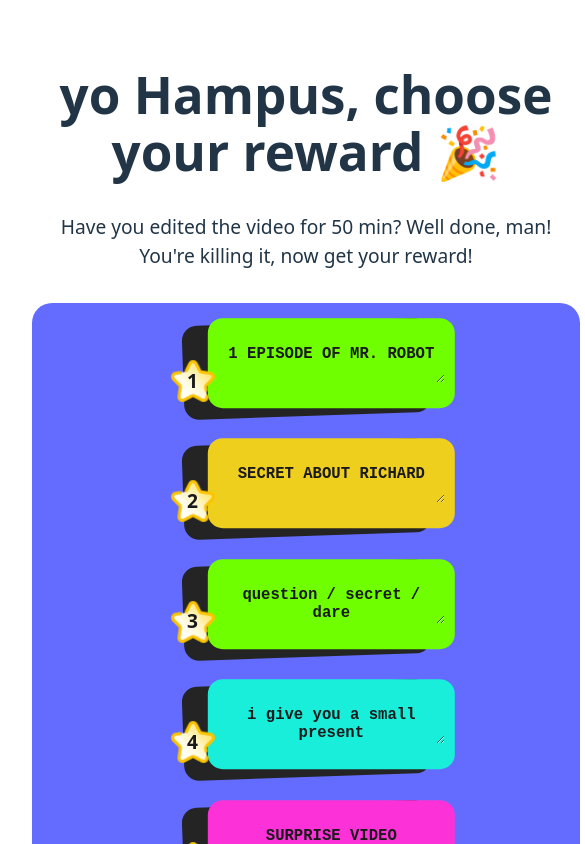
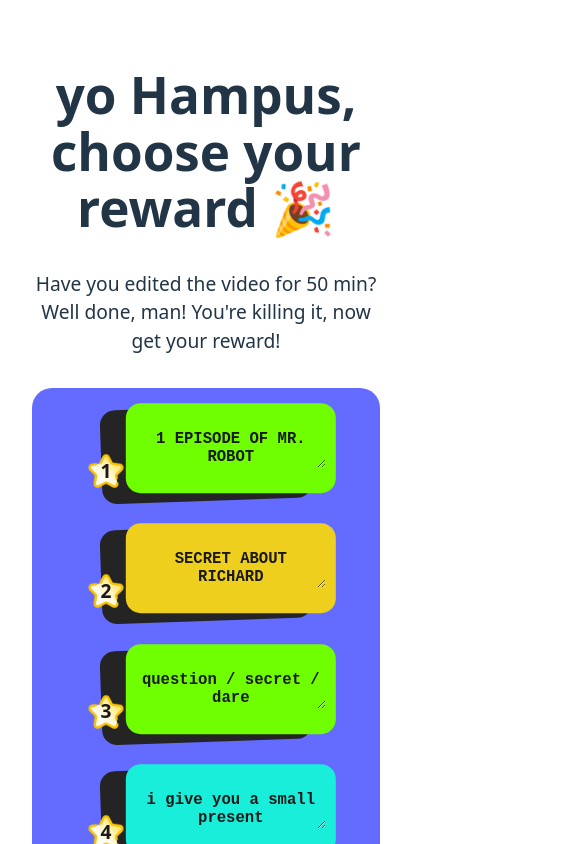
Before and after one commit to ofedchen/reward-board, a React app in the folder frontend/: page / in a window 390 px wide. Shown: the top 844 px of the page, 585 px wide, since content can reach past the window. Built offline with nearby package versions, Linux system fonts and the light colour scheme; the HTML template or start-up script is replaced by a standard one.

Commit message:
make it responsive

```diff
--- a/frontend/src/index.css
+++ b/frontend/src/index.css
@@ -164,3 +164,21 @@ button:focus-visible {
   }
 
 }
+
+@media (max-width: 698px) {
+
+  .fullcard {
+    max-width: 210px;
+  }
+}
+
+@media (max-width: 490px) {
+  .container {
+    min-width: 300px;
+  }
+
+  .starId {
+    width: 40px;
+    height: 40px;
+  }
+}
```
